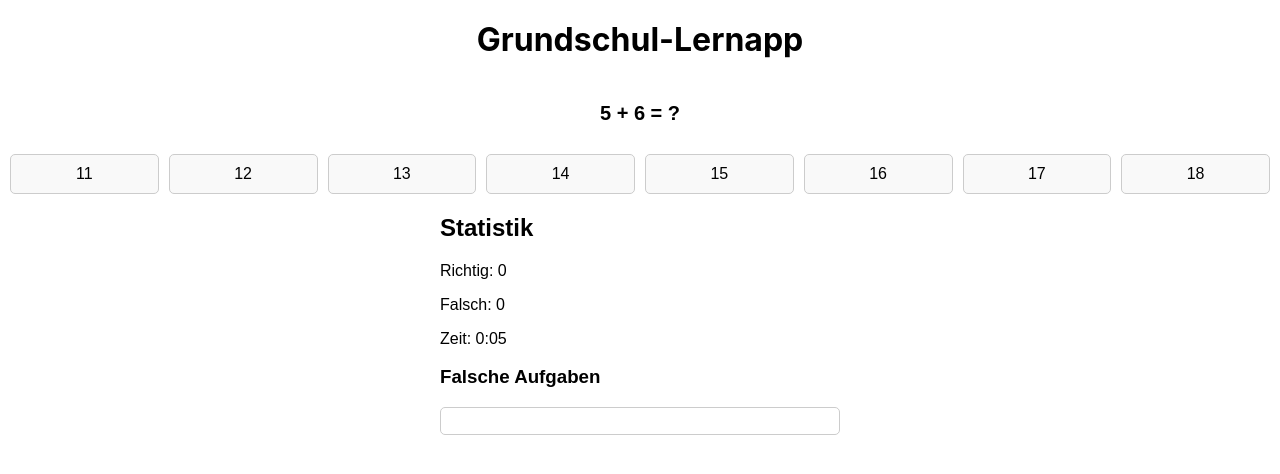
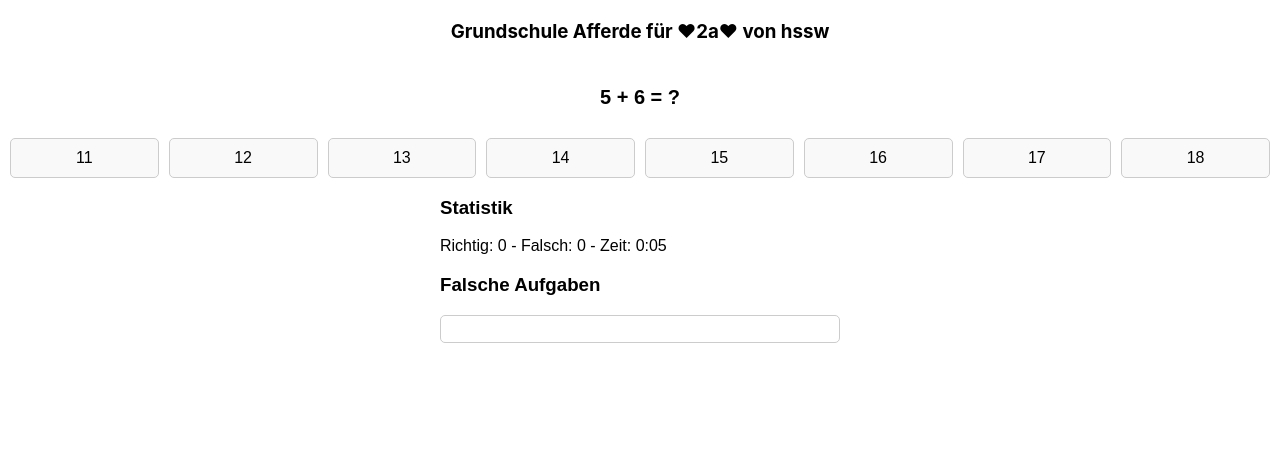
Before and after one commit to hssw24/ee10ue, a React (Create React App) app: page / in a window 1280 px wide. Shown: the top 474 px of the page. Built offline with nearby package versions, Linux system fonts and the light colour scheme.

Commit message:
Beschreibung der Änderungen

```diff
--- a/src/App.js
+++ b/src/App.js
@@ -1,10 +1,13 @@
 import React from 'react';
-import MathLearningApp from './MathLearningApp'; // Pfad anpassen, falls nötig
+import MathLearningApp from './MathLearningApp.js'; // Pfad anpassen, falls nötig
 
 function App() {
   return (
     <div>
-      <h1 style={{ textAlign: 'center', margin: '20px 0' }}>Grundschul-Lernapp</h1>
+      <h3 style={{ textAlign: 'center', margin: '20px 0' }}>
+        Grundschule Afferde für ♥2a♥ von hssw
+
+      </h3>
       <MathLearningApp />
     </div>
   );
--- a/src/MathLearningApp.js
+++ b/src/MathLearningApp.js
@@ -124,7 +124,7 @@ const MathLearningApp = () => {
       <div style={styles.container}>
         <h1 style={styles.gameOverText}>Zeit abgelaufen!</h1>
         <div style={styles.statsBox}>
-          <h2>Endstatistik</h2>
+          <h3>Endstatistik</h3>
           <p>Richtig: {correctCount}</p>
           <p>Falsch: {wrongCount}</p>
           <p>Zeit: {timeElapsed}</p>
@@ -173,10 +173,10 @@ const MathLearningApp = () => {
         ))}
       </div>
       <div style={styles.statsBox}>
-        <h2>Statistik</h2>
-        <p>Richtig: {correctCount}</p>
-        <p>Falsch: {wrongCount}</p>
-        <p>Zeit: {timeElapsed}</p>
+        <h3>Statistik</h3>
+        <p>Richtig: {correctCount} -
+           Falsch: {wrongCount} -
+           Zeit: {timeElapsed}</p>
         <h3>Falsche Aufgaben</h3>
         <div style={styles.scrollableList}>
           <ul>
@@ -227,7 +227,7 @@ const styles = {
     textAlign: 'left',
   },
   scrollableList: {
-    maxHeight: '100px',
+    maxHeight: '200px',
     overflowY: 'auto',
     border: '1px solid #ccc',
     padding: '5px',
```
